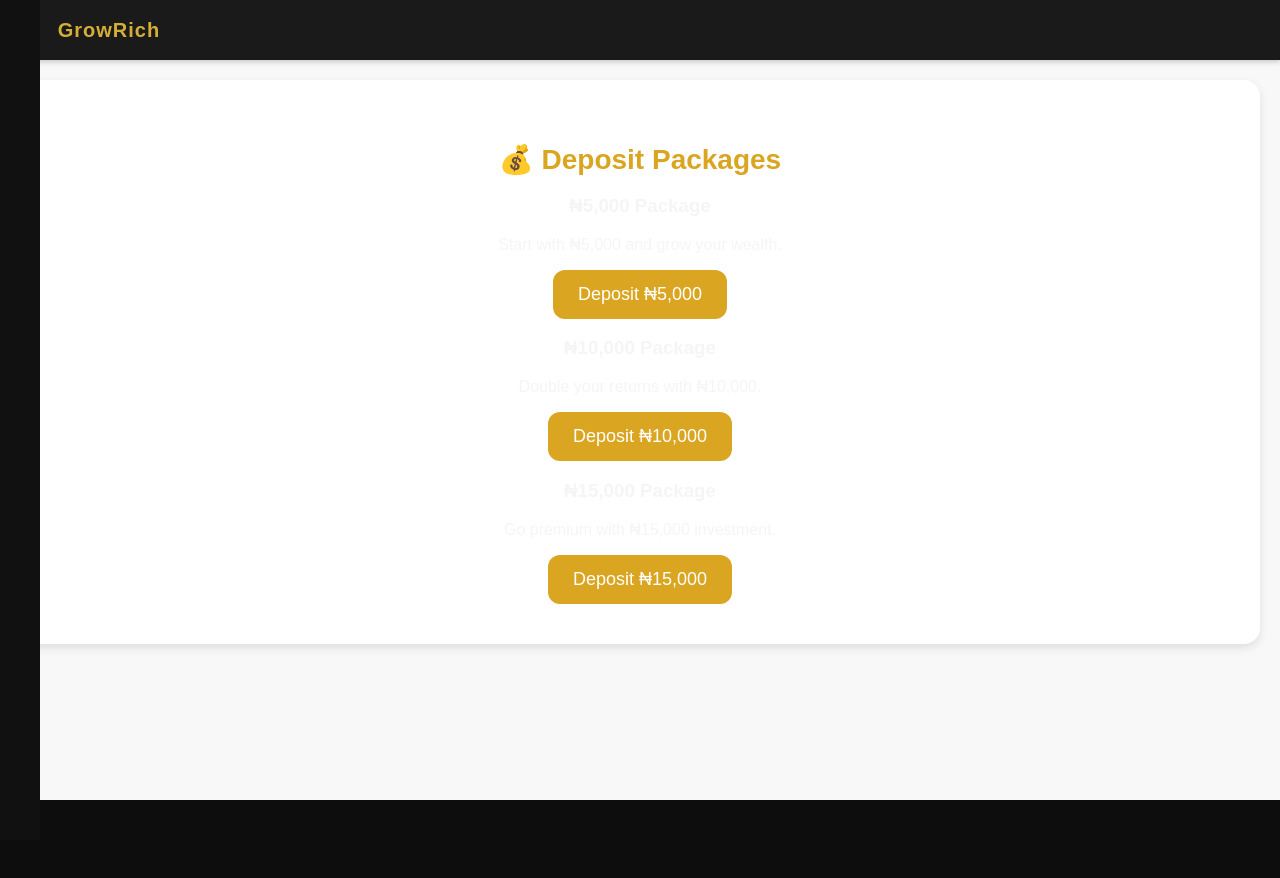
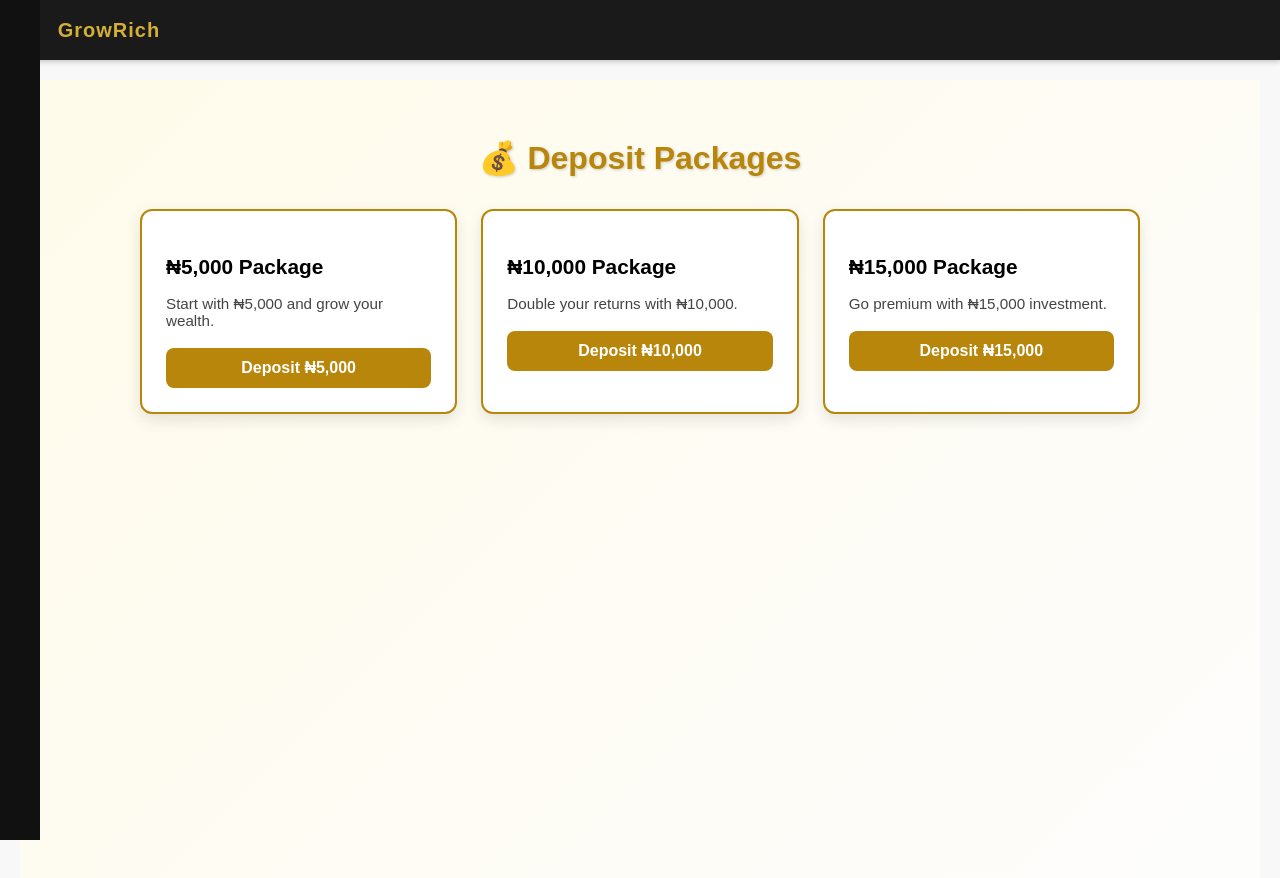
Before and after one commit to YBspotted20045/Grow-rich-investinm, a React (Create React App) app: page /deposit in a window 1280 px wide. Shown: the top 878 px of the page. Before the commit the page ends 800 px from the top, so only its background shows below. Built offline with nearby package versions, Linux system fonts and the light colour scheme; sample sign-in values are in the browser's storage.

Commit message:
Update Deposit.css

```diff
--- a/src/Pages/Deposit.css
+++ b/src/Pages/Deposit.css
@@ -1,42 +1,69 @@
-/* src/Pages/Deposits.css */
+/* src/pages/Deposits.css */
+
 .deposit-container {
-  padding: 40px;
-  text-align: center;
-  background: white;
-  border-radius: 16px;
-  box-shadow: 0px 4px 10px rgba(0,0,0,0.1);
+  padding: 2rem;
+  background: linear-gradient(135deg, #fffbea, #fdfdfd);
+  min-height: 100vh;
 }
 
 .deposit-title {
-  font-size: 28px;
+  text-align: center;
+  font-size: 2rem;
   font-weight: bold;
-  color: goldenrod;
-  margin-bottom: 10px;
+  color: #b8860b; /* golden color */
+  margin-bottom: 2rem;
+  text-shadow: 1px 1px 3px rgba(0, 0, 0, 0.2);
 }
 
-.deposit-sub {
-  color: #555;
-  margin-bottom: 25px;
+.deposit-grid {
+  display: grid;
+  grid-template-columns: repeat(auto-fit, minmax(280px, 1fr));
+  gap: 1.5rem;
+  max-width: 1000px;
+  margin: 0 auto;
 }
 
-.deposit-options {
-  display: flex;
-  justify-content: center;
-  gap: 20px;
+.deposit-card {
+  background: #ffffff;
+  border: 2px solid #b8860b;
+  border-radius: 12px;
+  padding: 1.5rem;
+  box-shadow: 0 6px 15px rgba(0, 0, 0, 0.1);
+  transition: transform 0.2s ease, box-shadow 0.2s ease;
+}
+
+.deposit-card:hover {
+  transform: translateY(-6px);
+  box-shadow: 0 10px 20px rgba(0, 0, 0, 0.2);
+}
+
+.deposit-package {
+  font-size: 1.3rem;
+  font-weight: bold;
+  color: #000;
+  margin-bottom: 0.5rem;
+}
+
+.deposit-description {
+  font-size: 0.95rem;
+  color: #444;
+  margin-bottom: 1.2rem;
 }
 
 .deposit-btn {
-  background: goldenrod;
-  color: white;
+  background: #b8860b; /* gold */
+  color: #fff;
   border: none;
-  padding: 14px 25px;
-  border-radius: 12px;
-  font-size: 18px;
+  padding: 0.7rem 1.2rem;
+  border-radius: 8px;
+  font-weight: bold;
+  font-size: 1rem;
   cursor: pointer;
-  transition: 0.3s;
+  width: 100%;
+  transition: background 0.3s ease, transform 0.2s ease;
 }
 
 .deposit-btn:hover {
-  background: black;
-  color: goldenrod;
+  background: #a67c00;
+  transform: scale(1.05);
 }
```
